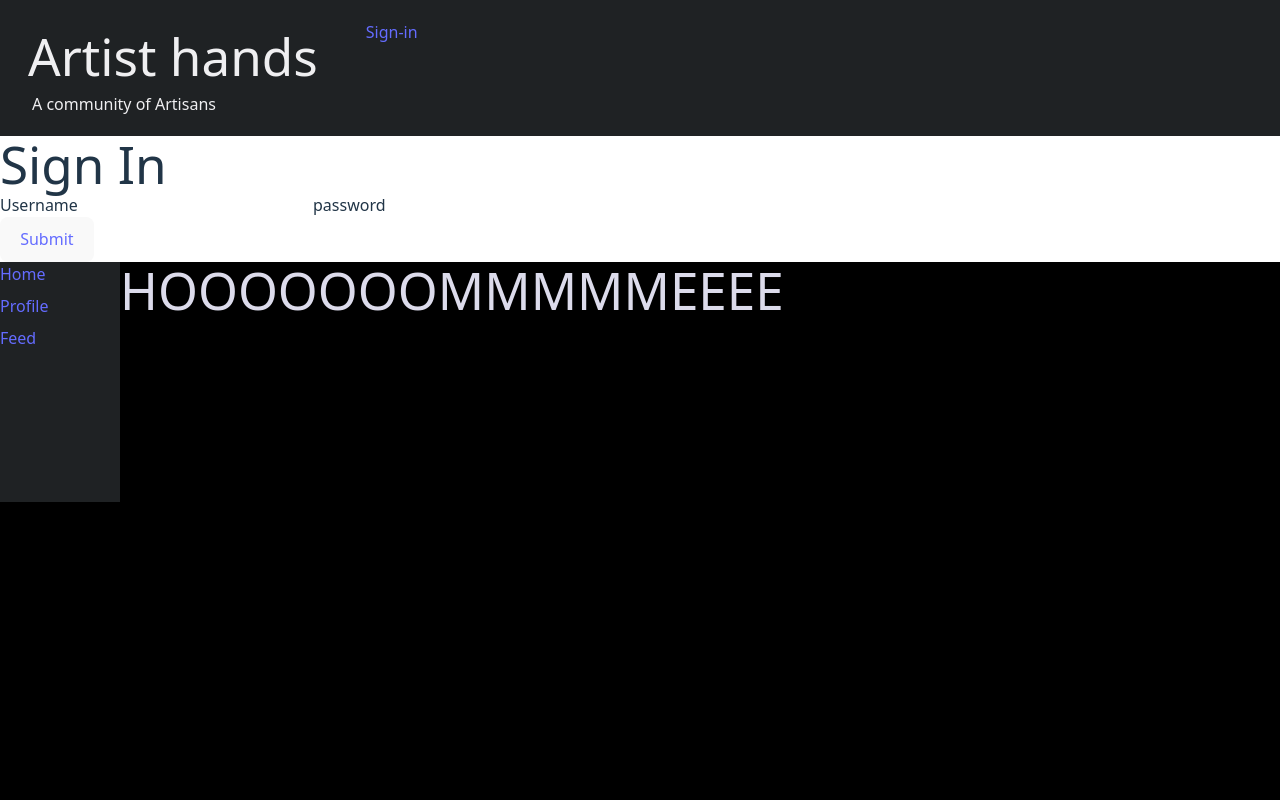
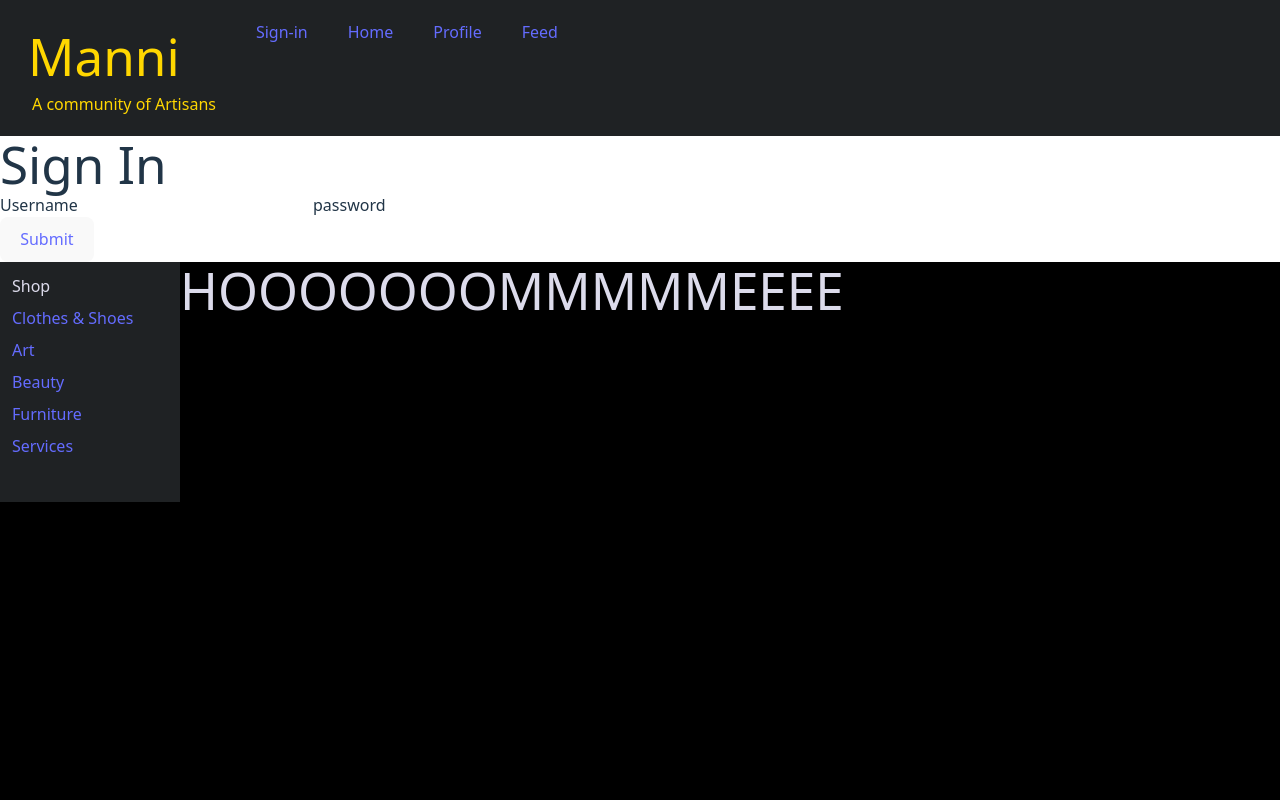
Before and after one commit to shabalalaLandiwe/viteReactApp, a React (Vite) app: page /Login in a window 1280 px wide. Shown: the top 800 px of the page. Built offline with nearby package versions, Linux system fonts and the light colour scheme.

Commit message:
added shopping catergory

```diff
--- a/src/Header.jsx
+++ b/src/Header.jsx
@@ -8,8 +8,8 @@ function Header(){
     return(
         <>
             <header class="bg-[#1f2224] space-x-10  w-screen inline-flex p-5">
-                <div class="row-start-1 min-h-18 text-[#efeff1] "  >
-                    <h1 class="p-2">Artist hands</h1>
+                <div class="row-start-1 min-h-18 text-[#ffd700] "  >
+                    <h1 class="p-2">Manni</h1>
                     <h4 class="pl-3"> A community of Artisans </h4>
                 </div>
 
@@ -17,6 +17,20 @@ function Header(){
                         {/* <Link to ="/about">About</Link>  */}
                     <Link to ="/Login">Sign-in</Link>
                 </div>
+                 <div class="inline-grid" >
+                        {/* Link: Creates navigation links that update the URL */}
+                    <Link to ="/">Home</Link>  {" "}
+                </div>
+                <div class="inline-grid">
+                        {/* <Link to ="/about">About</Link>  */}
+                    <Link to ="/Login">Profile</Link>
+                </div>
+                <div class="inline-grid">
+                        {/* <Link to ="/about">About</Link>  */}
+                    <Link to ="/Login">Feed</Link>
+                </div>
+
+
             </header>
 
 
--- a/src/Navigation.jsx
+++ b/src/Navigation.jsx
@@ -5,20 +5,30 @@ function Navigation(){
     // {/*  'flex and inline-table have apply the same propeties but flex handles
     //     them as separate containers */}
         <>
-            <div class ="flex flex-col space-y-2 bg-[#1f2224] w-30 h-60">
+            <div class ="flex flex-col space-y-2 bg-[#1f2224] w-45 h-60  p-3">
+                <h2 className=""> Shop</h2>
 
                 <div class="inline-grid" >
                         {/* Link: Creates navigation links that update the URL */}
-                    <Link to ="/">Home</Link>  {" "}
+                    <Link to ="/">Clothes & Shoes</Link>  {" "}
                 </div>
                 <div class="inline-grid">
                         {/* <Link to ="/about">About</Link>  */}
-                    <Link to ="/Login">Profile</Link>
+                    <Link to ="/Login"> Art</Link>
                 </div>
                 <div class="inline-grid">
                         {/* <Link to ="/about">About</Link>  */}
-                    <Link to ="/Login">Feed</Link>
+                    <Link to ="/Login">Beauty</Link>
                 </div>
+                <div class="inline-grid">
+                        {/* <Link to ="/about">About</Link>  */}
+                    <Link to ="/Login">Furniture</Link>
+                </div>
+                <div class="inline-grid">
+                        {/* <Link to ="/about">About</Link>  */}
+                    <Link to ="/Login">Services</Link>
+                </div>
+
 
             </div>
         </>
```
